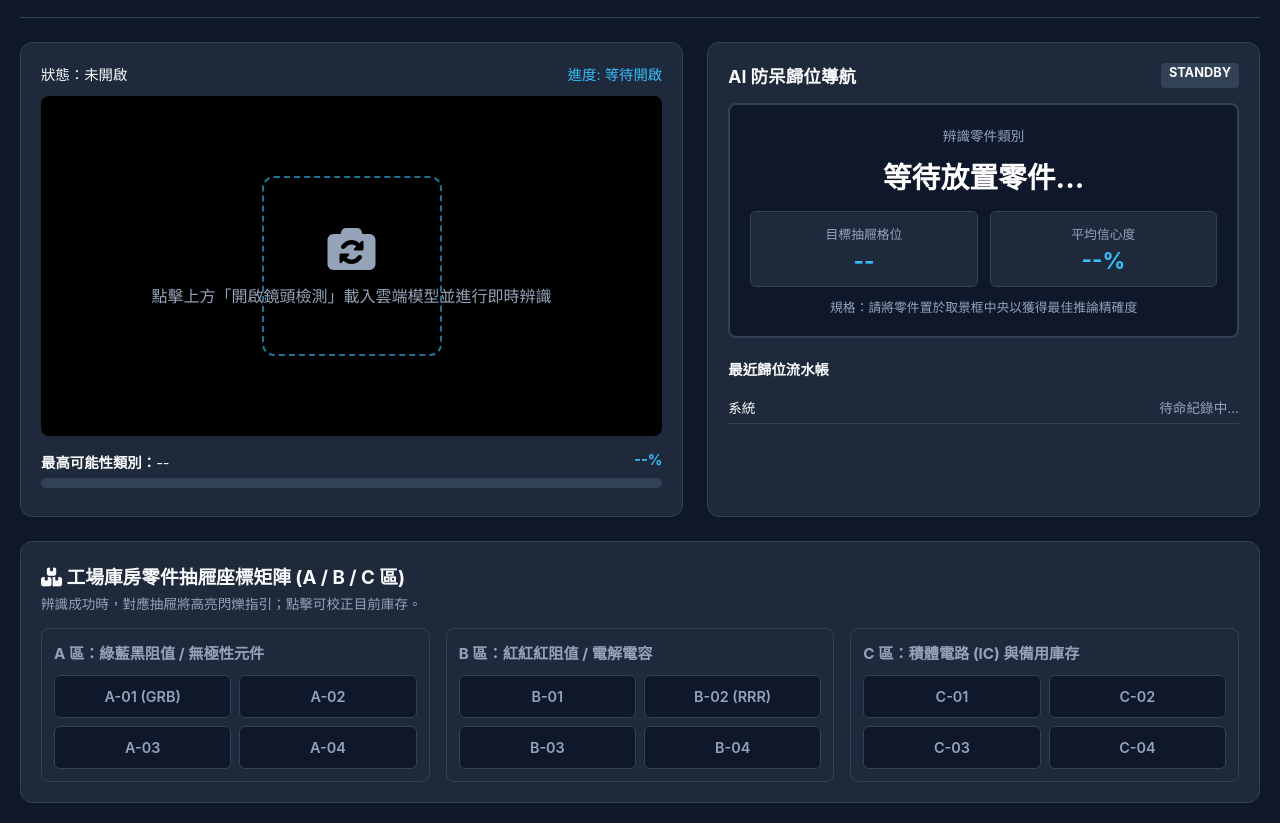
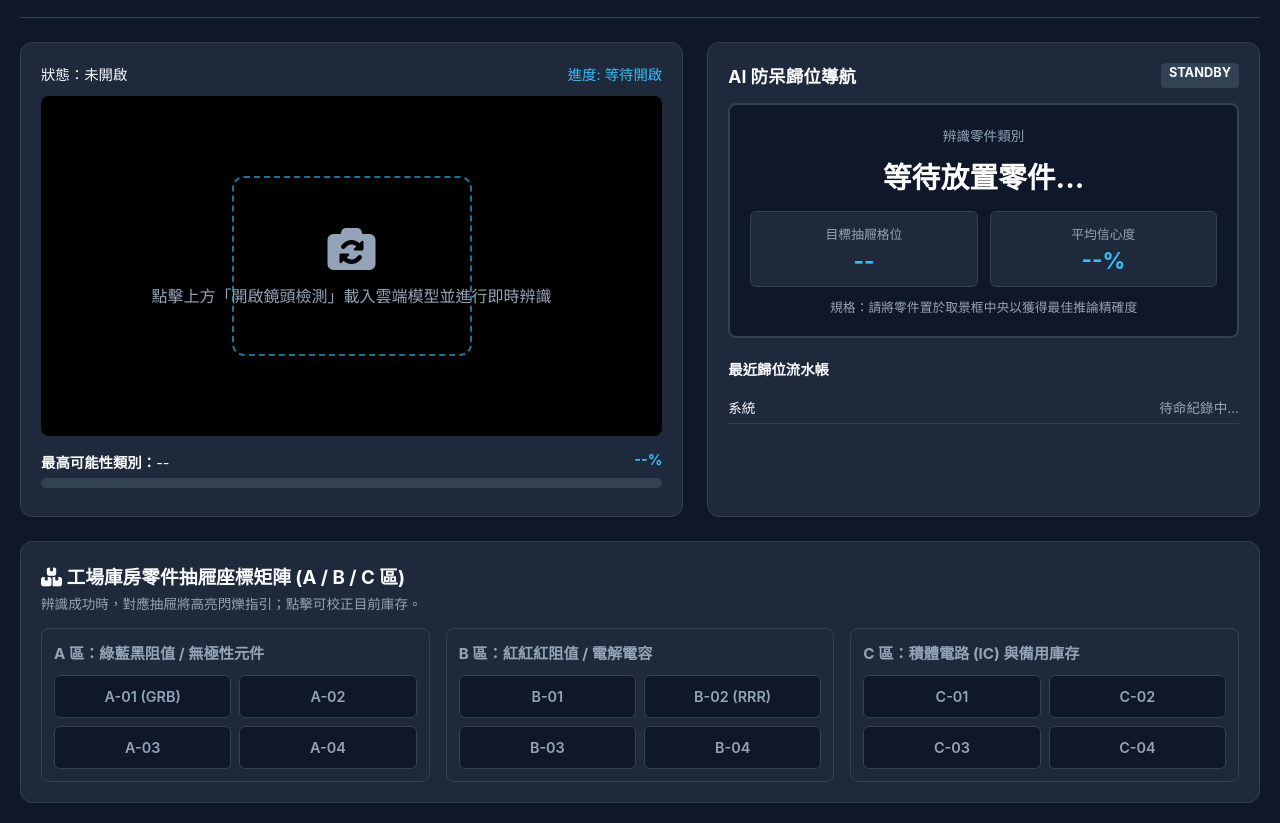
Before and after one commit to LY-C123/c-cpp-learning, a plain HTML site: page index.html in a window 1280 px wide. Shown: the part 82-905 px from the top of the page. Drawn offline with Linux system fonts and the light colour scheme.

Commit message:
index.html

```diff
--- a/index.html
+++ b/index.html
@@ -103,7 +103,7 @@
 
     .crosshair {
       position: absolute;
-      width: 180px;
+      width: 240px;
       height: 180px;
       border: 2px dashed rgba(56, 189, 248, 0.6);
       pointer-events: none;
```
